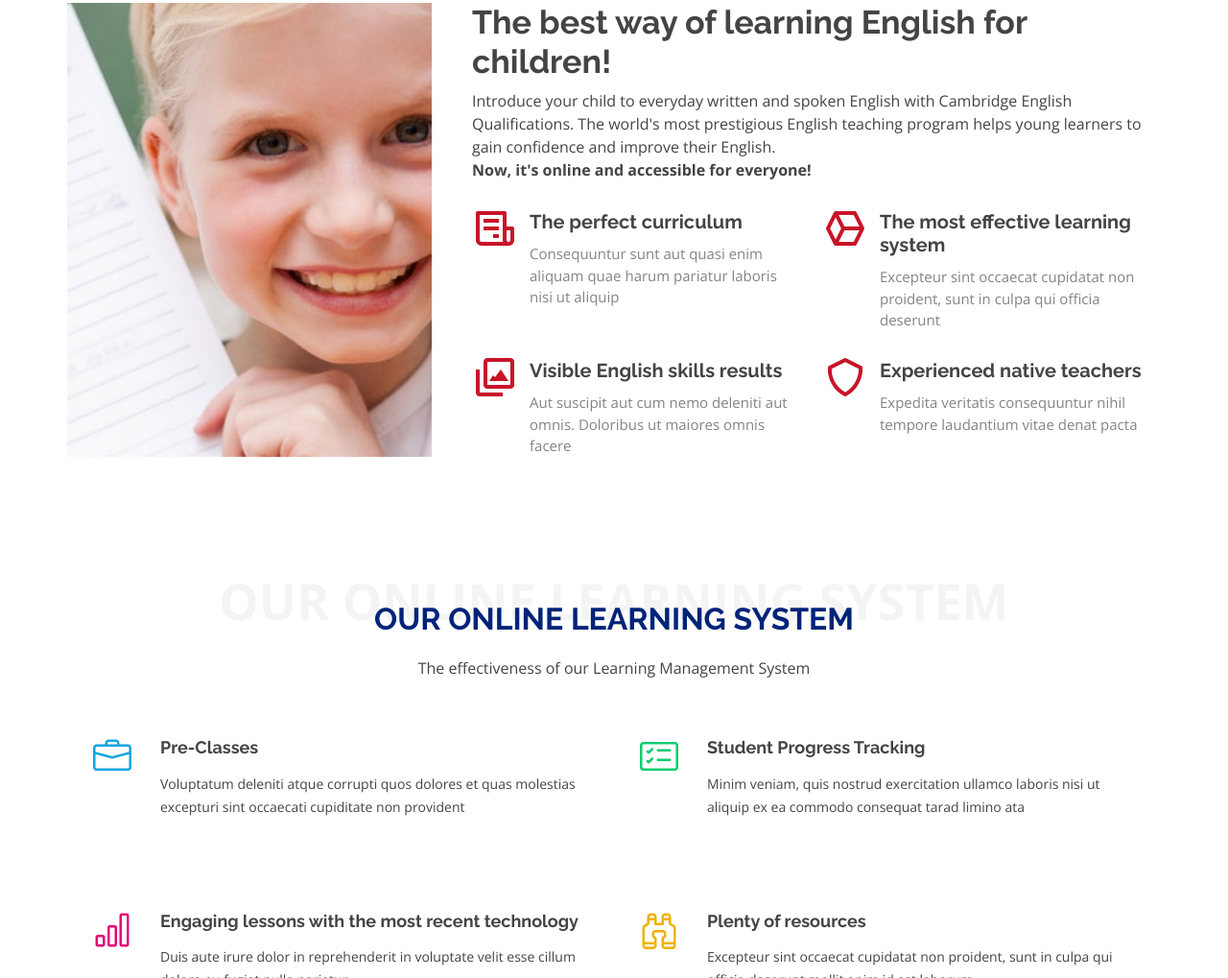
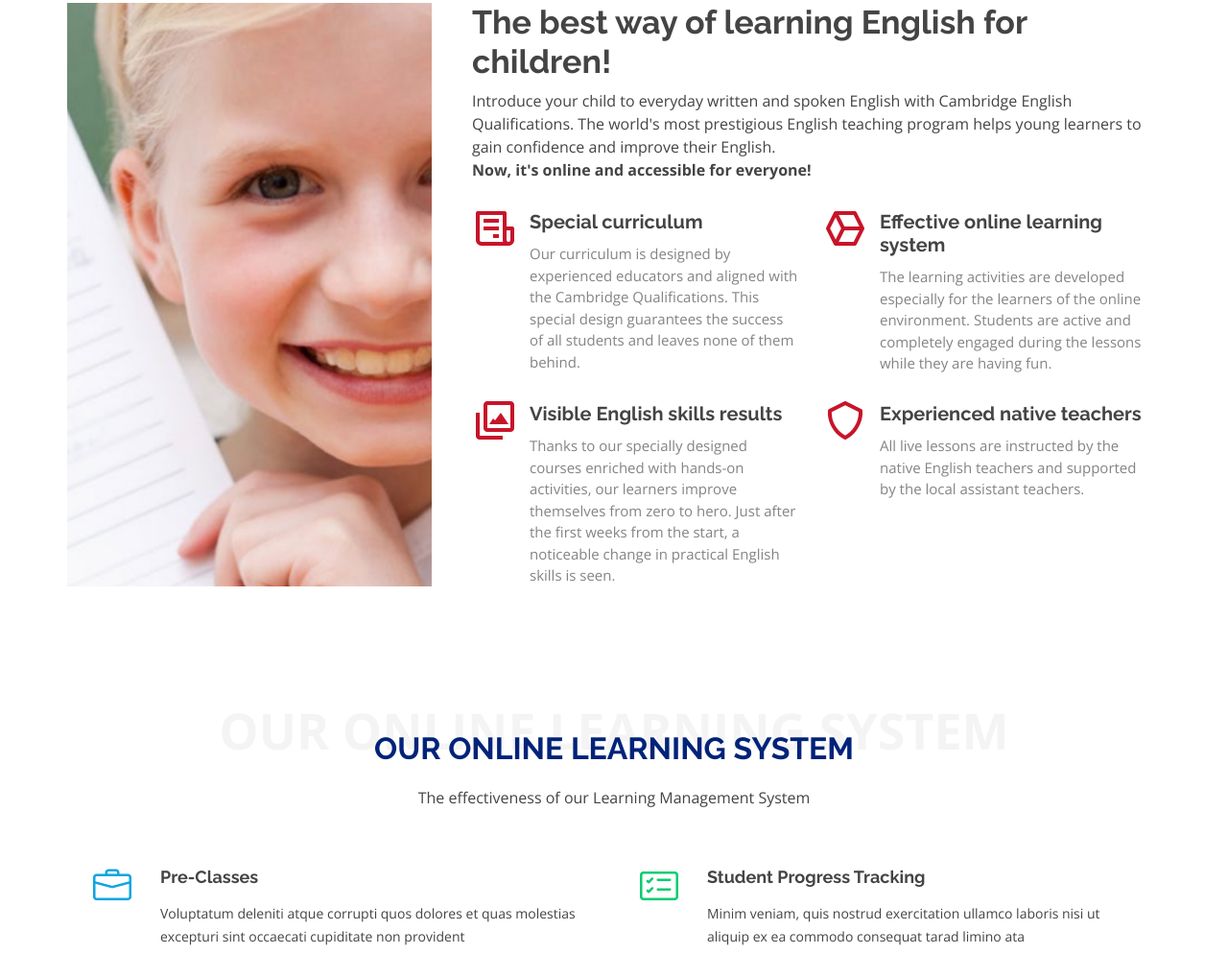
Before and after one commit to mabgcm/cambridge, a plain HTML site: page index.html in a window 1280 px wide. Shown: the part 863-1882 px from the top of the page at 96% size. Drawn offline with nearby package versions, Linux system fonts and the light colour scheme.

Commit message:
about us edited

```diff
--- a/index.html
+++ b/index.html
@@ -157,10 +157,9 @@
                       data-aos-delay="100"
                     >
                       <i class="bx bx-receipt"></i>
-                      <h4>The perfect curriculum</h4>
+                      <h4>Special curriculum</h4>
                       <p>
-                        Consequuntur sunt aut quasi enim aliquam quae harum
-                        pariatur laboris nisi ut aliquip
+                        Our curriculum is designed by experienced educators and aligned with the Cambridge Qualifications. This special design guarantees the success of all students and leaves none of them behind.
                       </p>
                     </div>
                     <div
@@ -169,10 +168,9 @@
                       data-aos-delay="200"
                     >
                       <i class="bx bx-cube-alt"></i>
-                      <h4>The most effective learning system</h4>
+                      <h4>Effective online learning system</h4>
                       <p>
-                        Excepteur sint occaecat cupidatat non proident, sunt in
-                        culpa qui officia deserunt
+                        The learning activities are developed especially for the learners of the online environment. Students are active and completely engaged during the lessons while they are having fun.
                       </p>
                     </div>
                     <div
@@ -183,8 +181,7 @@
                       <i class="bx bx-images"></i>
                       <h4>Visible English skills results</h4>
                       <p>
-                        Aut suscipit aut cum nemo deleniti aut omnis. Doloribus
-                        ut maiores omnis facere
+                        Thanks to our specially designed courses enriched with hands-on activities, our learners improve themselves from zero to hero. Just after the first weeks from the start, a noticeable change in practical English skills is seen.
                       </p>
                     </div>
                     <div
@@ -195,8 +192,7 @@
                       <i class="bx bx-shield"></i>
                       <h4>Experienced native teachers</h4>
                       <p>
-                        Expedita veritatis consequuntur nihil tempore laudantium
-                        vitae denat pacta
+                        All live lessons are instructed by the native English teachers and supported by the local assistant teachers.
                       </p>
                     </div>
                   </div>
```
